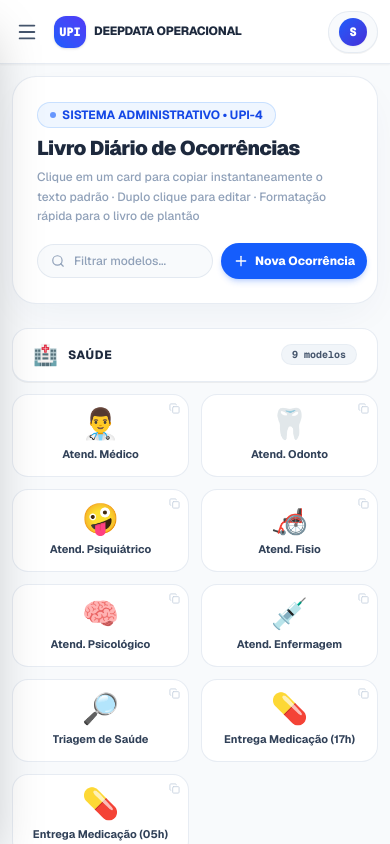
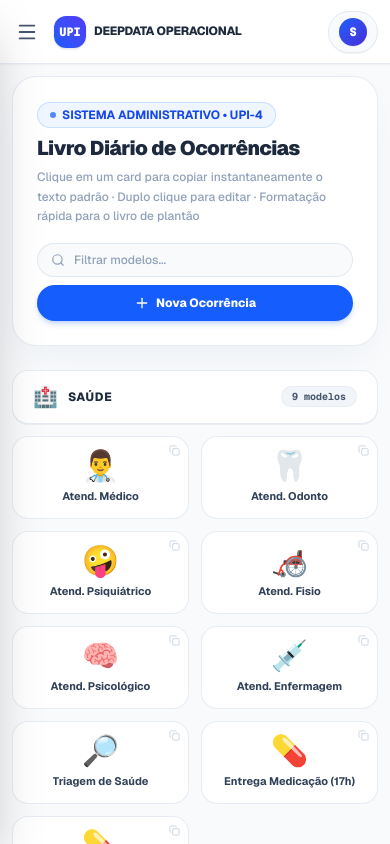
Before and after one commit to zaidohdevdan/deepdata-next, a Next.js app: page /ocorrencias in a window 390 px wide. Shown: the top 844 px of the page. Built offline with nearby package versions, Linux system fonts and the light colour scheme; no server answers; the database is empty; sample sign-in values are in the browser's storage.

Commit message:
fix(responsive): refine mobile filters and search layout for visitas and ocorrencias

```diff
--- a/app/(dashboard)/sistema/page.tsx
+++ b/app/(dashboard)/sistema/page.tsx
@@ -433,7 +433,7 @@ export default function VisitasPage() {
                   setSelectedPrioridade("Todas")
                   setSortOption("senha")
                 }}
-                className="ml-auto text-[11px] font-bold text-blue-600 hover:text-blue-800 transition cursor-pointer"
+                className="w-full sm:w-auto sm:ml-auto text-left sm:text-right text-[11px] font-bold text-blue-600 hover:text-blue-800 transition cursor-pointer pt-1 sm:pt-0"
               >
                 Limpar Todos os Filtros
               </button>
--- a/components/ocorrencias/OcorrenciasContainer.tsx
+++ b/components/ocorrencias/OcorrenciasContainer.tsx
@@ -260,21 +260,21 @@ export default function OcorrenciasContainer({
           </p>
         </div>
 
-        <div className="flex items-center gap-2 self-start md:self-auto">
-          <div className="relative">
+        <div className="flex flex-col sm:flex-row items-stretch sm:items-center gap-2 w-full md:w-auto">
+          <div className="relative flex-1 sm:w-56">
             <Search className="absolute left-3.5 top-1/2 -translate-y-1/2 h-3.5 w-3.5 text-slate-400" />
             <input
               type="text"
               placeholder="Filtrar modelos..."
               value={historySearch}
               onChange={(e) => setHistorySearch(e.target.value)}
-              className="pl-9 pr-4 py-2 text-xs bg-slate-50 border border-slate-200/90 placeholder-slate-400 text-slate-700 rounded-full outline-none focus:bg-white focus:border-blue-500 focus:ring-3 focus:ring-blue-100 transition w-44 sm:w-56 font-medium"
+              className="w-full pl-9 pr-4 py-2 text-xs bg-slate-50 border border-slate-200/90 placeholder-slate-400 text-slate-700 rounded-full outline-none focus:bg-white focus:border-blue-500 focus:ring-3 focus:ring-blue-100 transition font-medium"
             />
           </div>
           <Button
             type="button"
             onClick={() => openNewForm()}
-            className="bg-blue-600 hover:bg-blue-700 text-white font-extrabold text-xs rounded-full px-5 py-2.5 shadow-md shadow-blue-600/20 gap-1.5 cursor-pointer"
+            className="bg-blue-600 hover:bg-blue-700 text-white font-extrabold text-xs rounded-full px-5 py-2.5 shadow-md shadow-blue-600/20 gap-1.5 cursor-pointer justify-center"
           >
             <Plus size={14} />
             <span>Nova Ocorrência</span>
```
